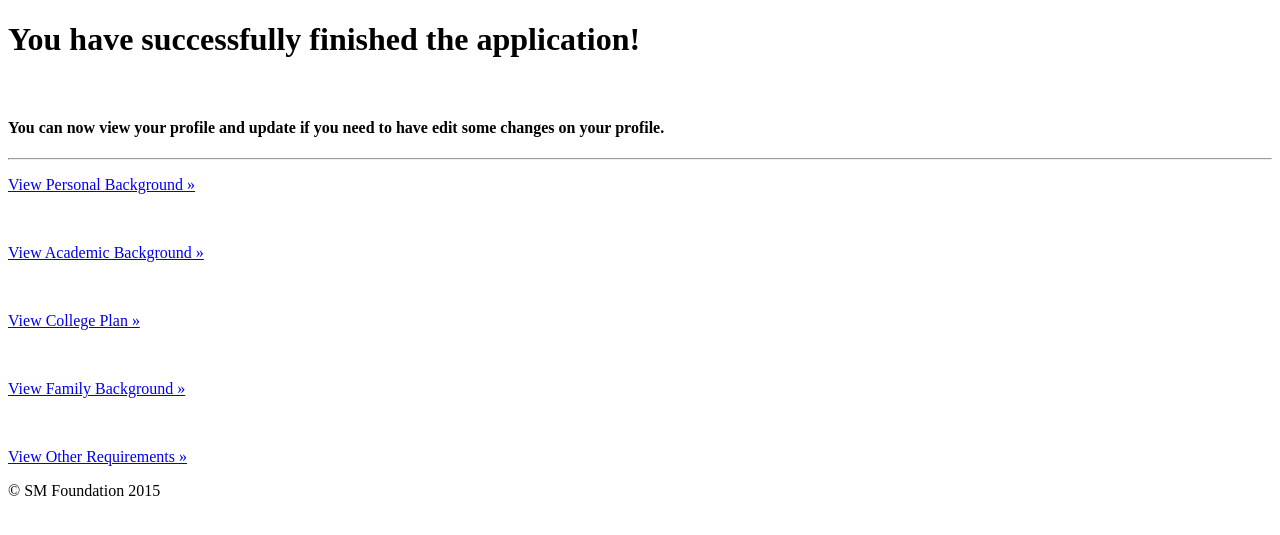
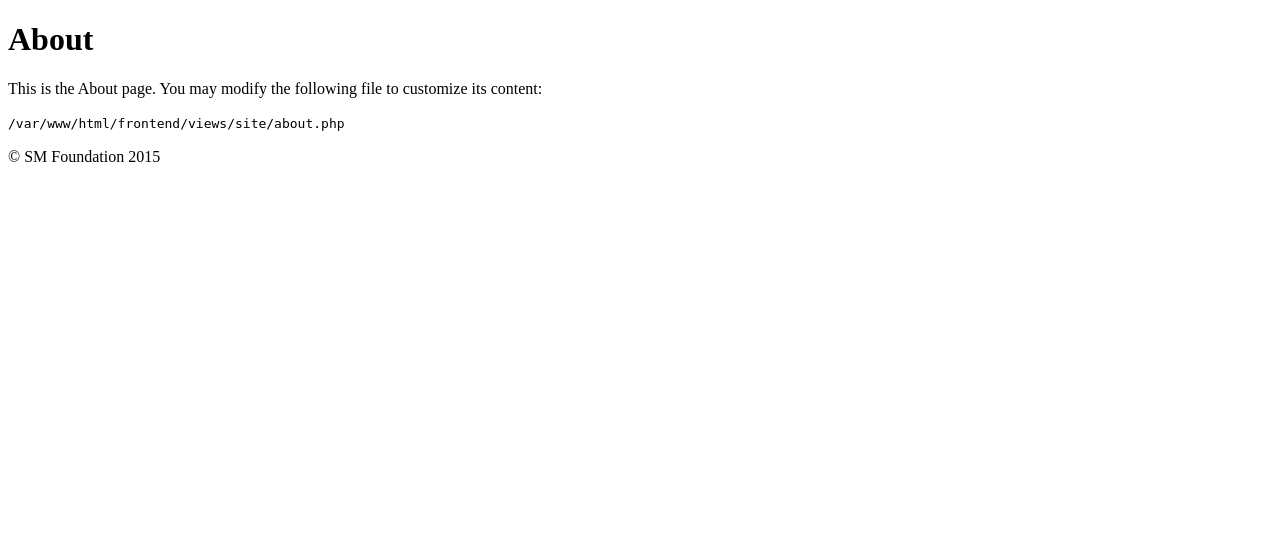
Before and after one commit to kvaustria/apc-softdev-gd121mi122-09, a Yii app: the page made by application/frontend/views/site/about.php in a window 1280 px wide. Shown: the top 535 px of the page. Run offline with PHP 8.4 and a stand-in for Yii, Linux system fonts and the light colour scheme; the template is opened without the code that fills it, so the values that code supplies are empty; some libraries are stand-ins or nearby versions.

Commit message:
edited frontend/views/layouts/main, about, index and signup.php

```diff
--- a/application/frontend/views/layouts/main.php
+++ b/application/frontend/views/layouts/main.php
@@ -61,17 +61,17 @@ AppAsset::register($this);
     //                ['label' => 'About', 'url' => ['/site/about']],
     //                ['label' => 'Contact', 'url' => ['/site/contact']],
                     ['label' => 'Signup', 'url' => ['/site/signup']],
-                    ['label' => 'View all', 'url' => ['/site/about']],
-                    [
-                       'label' => 'Application Forms',
-                       'items' => [
-                            ['label' => 'Personal Background', 'url' => ['/personal/create']],
-                            ['label' => 'Academic Background', 'url' => ['/academic/create']],
-                            ['label' => 'College Plan', 'url' => ['/college/create']],
-                            ['label' => 'Family Background', 'url' => ['/family/create']],
-                            ['label' => 'Other Requirements', 'url' => ['/fileserver/create']],
-                        ],
-                    ],
+
+   //                 [
+   //                    'label' => 'Application Forms',
+    //                   'items' => [
+    //                        ['label' => 'Personal Background', 'url' => ['/personal/create']],
+    //                        ['label' => 'Academic Background', 'url' => ['/academic/create']],
+     //                       ['label' => 'College Plan', 'url' => ['/college/create']],
+    //                        ['label' => 'Family Background', 'url' => ['/family/create']],
+     //                       ['label' => 'Other Requirements', 'url' => ['/fileserver/create']],
+      //                  ],
+   //                 ],
                     Yii::$app->user->isGuest ?
       //                ['label' => 'Signup', 'url' => ['/site/signup']];
                         ['label' => 'Login', 'url' => ['/site/login']] :
--- a/application/frontend/views/site/about.php
+++ b/application/frontend/views/site/about.php
@@ -2,23 +2,15 @@
 use yii\helpers\Html;
 
 /* @var $this yii\web\View */
-$this->title = 'You have successfully finished the application!';
+$this->title = 'About';
 $this->params['breadcrumbs'][] = $this->title;
 ?>
 <div class="site-about">
     <h1><?= Html::encode($this->title) ?></h1>
-    <br/>
-
-    <h4>You can now view your profile and update if you need to have edit some changes on your profile.</h4><hr/>
-
-     <p><a class="btn btn-default" href="http://localhost/module1/frontend/web/index.php?r=personal%2Fview&id=10" target="_blank">View Personal Background &raquo;</a></p><br>
-     <p><a class="btn btn-default" href="http://localhost/module1/frontend/web/index.php?r=academic%2Fview&id=2" target="_blank">View Academic Background &raquo;</a></p><br>
-     <p><a class="btn btn-default" href="http://localhost/module1/frontend/web/index.php?r=college%2Fview&id=4" target="_blank">View College Plan &raquo;</a></p><br/>
-     <p><a class="btn btn-default" href="http://localhost/module1/frontend/web/index.php?r=family%2Fview&id=2" target="_blank">View Family Background &raquo;</a></p><br/>
-     <p><a class="btn btn-default" href="http://localhost/module1/frontend/web/index.php?r=fileserver%2Fview&id=12" target="_blank">View Other Requirements &raquo;</a></p>
 
 
-  <!--  <p>This is the About page. You may modify the following file to customize its content:</p>
 
-    <code><?= __FILE__ ?></code> -->
+    <p>This is the About page. You may modify the following file to customize its content:</p>
+
+    <code><?= __FILE__ ?></code>
 </div>
--- a/application/frontend/views/site/index.php
+++ b/application/frontend/views/site/index.php
@@ -13,7 +13,7 @@ $this->title = 'My Yii Application';
             when applying for scholarship.</p>
         <p class="lead">Make sure to <font color = "red">Signup</font> first before clicking the button below.</p>
 
-        <p><a class="btn btn-lg btn-success" href="http://localhost/module1/frontend/web/index.php?r=personal%2Fcreate">Apply for Scholarship</a></p>
+        <p><a class="btn btn-lg btn-success" href="http://localhost/apc-softdev-gd121mi122-09/application/frontend/web/index.php?r=applicants%2Fcreate">Apply for Scholarship</a></p>
     </div>
 
     <div class="body-content">
--- a/application/frontend/views/site/signup.php
+++ b/application/frontend/views/site/signup.php
@@ -6,7 +6,7 @@ use yii\bootstrap\ActiveForm;
 /* @var $form yii\bootstrap\ActiveForm */
 /* @var $model \frontend\models\SignupForm */
 
-$this->title = 'Signup';
+$this->title = 'Sign up';
 $this->params['breadcrumbs'][] = $this->title;
 ?>
 <div class="site-signup">
@@ -25,7 +25,7 @@ $this->params['breadcrumbs'][] = $this->title;
 
                 <div class="form-group">
                     <?= Html::submitButton('Signup', ['class' => 'btn btn-primary', 'name' => 'signup-button']) ?>
-                    <?= Html::button('Proceed to Application Form', array('onclick' => 'js:document.location.href="index.php?r=personal/create"', 'class' => 'btn btn-info')); ?>
+                    <?= Html::button('Proceed to Application Form', array('onclick' => 'js:document.location.href="index.php?r=applicants/create"', 'class' => 'btn btn-info')); ?>
                 </div>
             <?php ActiveForm::end(); ?>
         </div>
```
